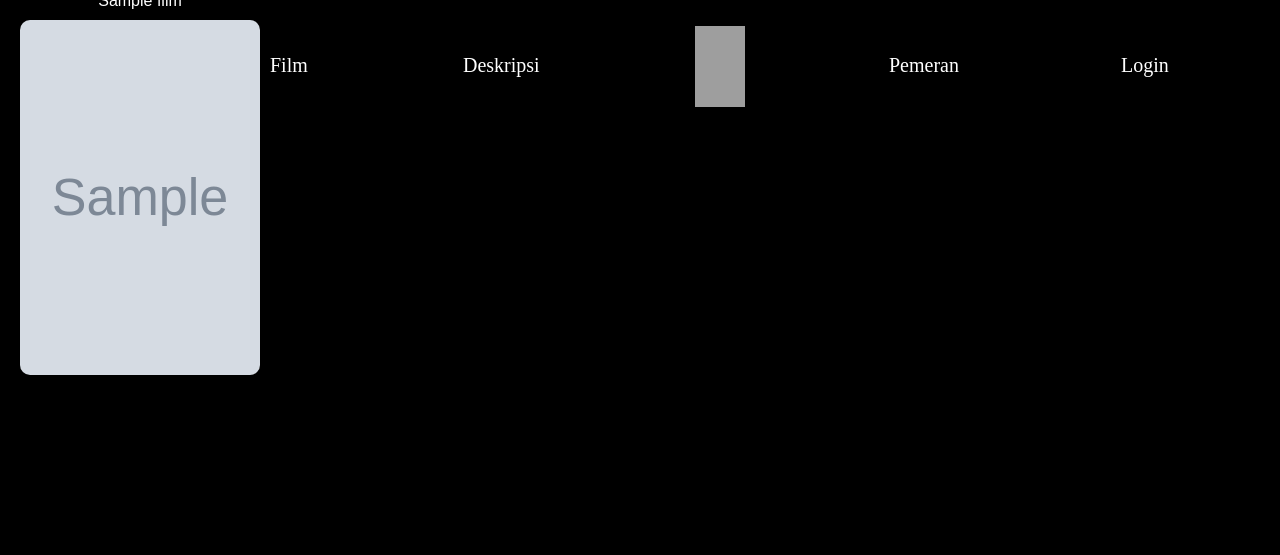
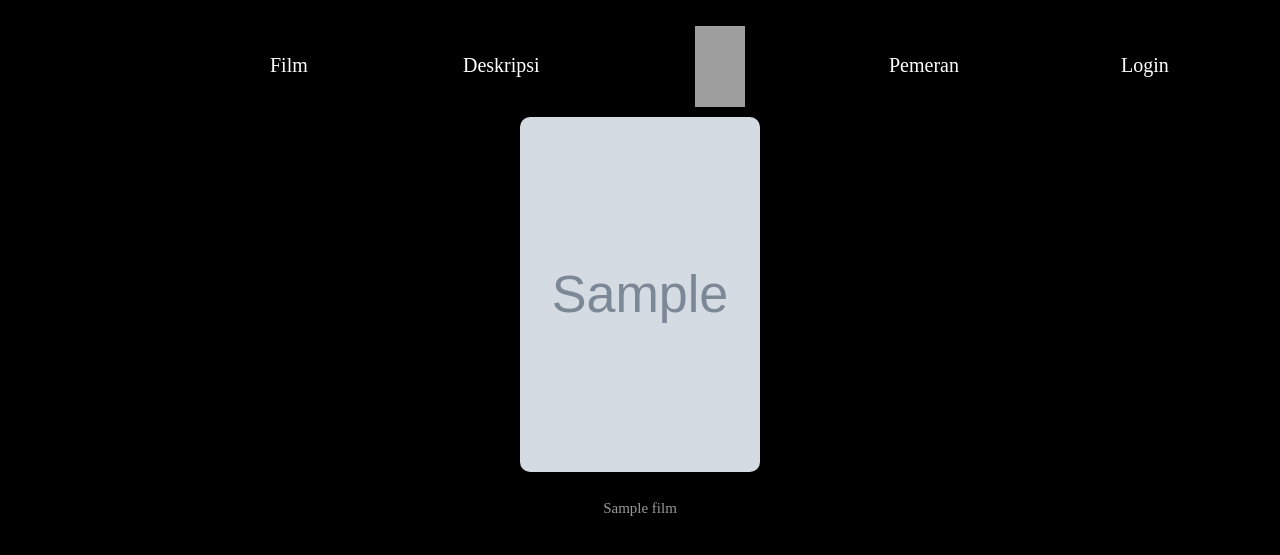
Before and after one commit to khansakhalda/ironman, a PHP site: page /daftarfilm.php in a window 1280 px wide. Shown: the top 555 px of the page. Run offline with PHP 8.4, Linux system fonts and the light colour scheme; tables that the repository leaves empty or names only in its code hold one stand-in row (values such as "Sample post"); grey boxes marked "Sample" are stand-in pictures; data that the repository does not hold is empty; grey boxes are pictures that could not be loaded.

Commit message:
Update daftarfilm.php

```diff
--- a/daftarfilm.php
+++ b/daftarfilm.php
@@ -32,24 +32,16 @@ if(isset($_GET['id'])){
             font-family: 'Inder', sans-serif;
             background: #000;
         }
-/*
+
         .DaftarFilm {
             width: 100%;
             height: 100%;
             position: relative;
             background: #000;
-        } */
-        .DaftarFilm {
-            display: grid;
-            grid-template-columns: repeat(5, 1fr);
-            gap: 20px;
-            padding: 20px;
-            justify-content: center;
-            align-items: center;
-        }
-
-        .FilmContainer {
-            position: relative;
+            display: flex;
+            flex-wrap: wrap;
+            justify-content: space-evenly;
+            gap: 20px; /* Tambahkan gap untuk memberi ruang antar elemen grid */
         }
 
         .Login, .Deskripsi, .Pemeran, .Film {
@@ -60,41 +52,33 @@ if(isset($_GET['id'])){
             word-wrap: break-word;
         }
 
-        /* .FilmTitle {
+        .FilmTitle {
             font-size: 15px;
             font-family: Inder;
             font-weight: 400;
             word-wrap: break-word;
             color: rgba(255, 255, 255, 0.60);
-        } */
-        .FilmTitle {
-            position: absolute;
-            bottom: 0;
-            left: 0;
-            right: 0;
-            background: rgba(0, 0, 0, 0.7);
-            padding: 10px;
-            color: white;
-            text-align: center;
+            margin-top: 500px; /* Ubah margin untuk memberikan ruang antara judul dan poster */
         }
 
         .MoviePoster {
             width: 240px;
             height: 355px;
-            position: absolute;
             box-shadow: 0px 4px 4px rgba(0, 0, 0, 0.25);
             border-radius: 10px;
+            margin-top: -400px; /* Ubah margin untuk memberikan ruang antara poster dan judul berikutnya */
         }
-        /* .MoviePoster {
-            width: 240px;
-            height: 342px;
-            border-radius: 10px;
-        } */
 
         /* Add more movie-specific styles as needed */
 
         .IronMan2008 {
-            color: #FFFFFF99;
+            display: flex;
+            flex-direction: column;
+            align-items: center;
+            color: rgba(255, 255, 255, 0.60);
+            font-size: 15px;
+            font-family: Inder;
+            font-weight: 400;
         }
 
         .DeskripsiSection {
@@ -111,6 +95,7 @@ if(isset($_GET['id'])){
             font-family: Inder;
             font-weight: 400;
             word-wrap: break-word;
+
         }
 
         .FilmSection {
@@ -119,6 +104,7 @@ if(isset($_GET['id'])){
             font-family: Inder;
             font-weight: 400;
             word-wrap: break-word;
+
         }
     </style>
 
@@ -143,9 +129,11 @@ if(isset($_GET['id'])){
         $query = mysqli_query($conn, $sql);
         while ($row = mysqli_fetch_array($query)) {
             echo "
-            <div class='FilmContainer'>
+            <div class='IronMan2008'>
+                <div class='FilmTitle'>
+                    " . (isset($row['nama_film']) ? $row['nama_film'] : 'Nama Film Tidak Tersedia') . "
+                </div>
                 <img class='MoviePoster' src='" . (isset($row['foto_film']) ? $row['foto_film'] : 'https://via.placeholder.com/240x342') . "' />
-                <div class='FilmTitle'>" . (isset($row['nama_film']) ? $row['nama_film'] : 'Nama Film Tidak Tersedia') . "</div>
             </div>";
         }
         ?>
@@ -182,13 +170,13 @@ if(isset($_GET['id'])){
         src="https://s3-alpha-sig.figma.com/img/3ed9/c625/e0ccef474f2796491910badf8272fbb3?Expires=1701648000&Signature=Pt1cOYQAi6JOXvVWD774V7jp9cNYwzEzQdN1aBLvE2DeYpNosZcirXNuQGWBSpNsxSmk4nuWZkmWnBCJwsH4bXVi-GoRrAbBcbvWxpctF~uOWcCnZ~DmNcdO2HifzXQACdBYLZrgxV2yOh0k-VxdOaiPUd65b7xM~GO6kw4fn57H6Ztiq-PDdOTJjQ8qNTpA-Wo5mrM3xmbtOQ~9TJsIaEb~w0pIquUXckrJx0YYLVpfe7eLBwn6NRIpmL~Tt2mJvm5y43fD03ZtbCstQzKar~1htddYbsHhRNilthqv-7a9uv7SRJPhFmS0d8l-MxrwGhl1Gkt~9J0Aq1EzQQTSRw__&Key-Pair-Id=APKAQ4GOSFWCVNEHN3O4" /> -->
     <div class="Deskripsi"
         style="width: 88px; height: 25px; left: 463px; top: 54px; position: absolute; color: white; font-size: 20px; font-family: Inder; font-weight: 400; word-wrap: break-word">
-        Deskripsi</div>
+        <a href="deskripsi.php" style="text-decoration: none; color: white;">Deskripsi</a></div>
     <img class="B10393c07e4f8dd1ef419a36eed2e6071"
         style="width: 50px; height: 80.52px; left: 695px; top: 26px; position: absolute"
         src="https://s3-alpha-sig.figma.com/img/3ed9/c625/e0ccef474f2796491910badf8272fbb3?Expires=1701648000&Signature=Pt1cOYQAi6JOXvVWD774V7jp9cNYwzEzQdN1aBLvE2DeYpNosZcirXNuQGWBSpNsxSmk4nuWZkmWnBCJwsH4bXVi-GoRrAbBcbvWxpctF~uOWcCnZ~DmNcdO2HifzXQACdBYLZrgxV2yOh0k-VxdOaiPUd65b7xM~GO6kw4fn57H6Ztiq-PDdOTJjQ8qNTpA-Wo5mrM3xmbtOQ~9TJsIaEb~w0pIquUXckrJx0YYLVpfe7eLBwn6NRIpmL~Tt2mJvm5y43fD03ZtbCstQzKar~1htddYbsHhRNilthqv-7a9uv7SRJPhFmS0d8l-MxrwGhl1Gkt~9J0Aq1EzQQTSRw__&Key-Pair-Id=APKAQ4GOSFWCVNEHN3O4" />
     <div class="Pemeran"
         style="width: 88px; height: 25px; left: 889px; top: 54px; position: absolute; color: white; font-size: 20px; font-family: Inder; font-weight: 400; word-wrap: break-word">
-        Pemeran</div>
+        <a href="pemeran.php" style="text-decoration: none; color: white;">Pemeran</a></div>
     <div class="Film"
         style="width: 49px; height: 25px; left: 270px; top: 54px; position: absolute; color: white; font-size: 20px; font-family: Inder; font-weight: 400; word-wrap: break-word">
         Film </div>
```
